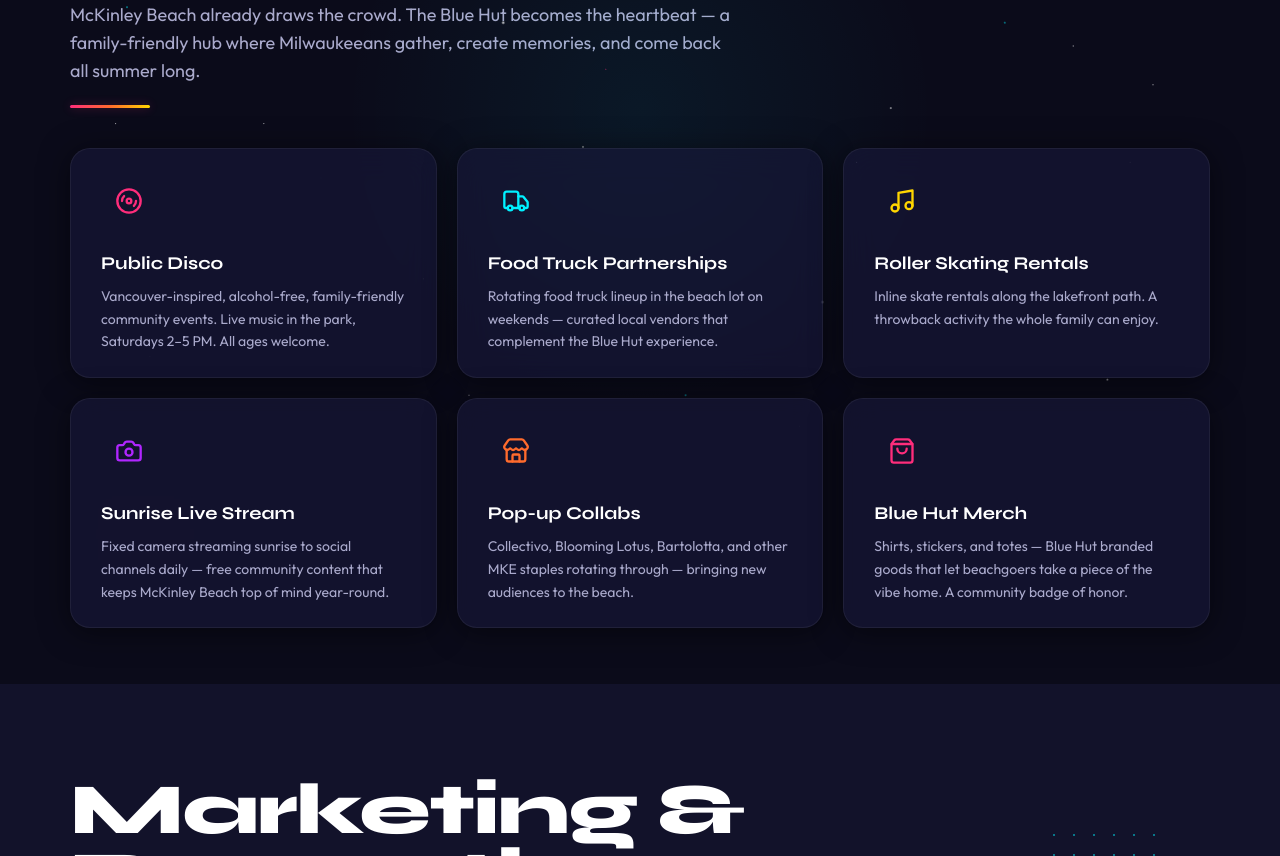
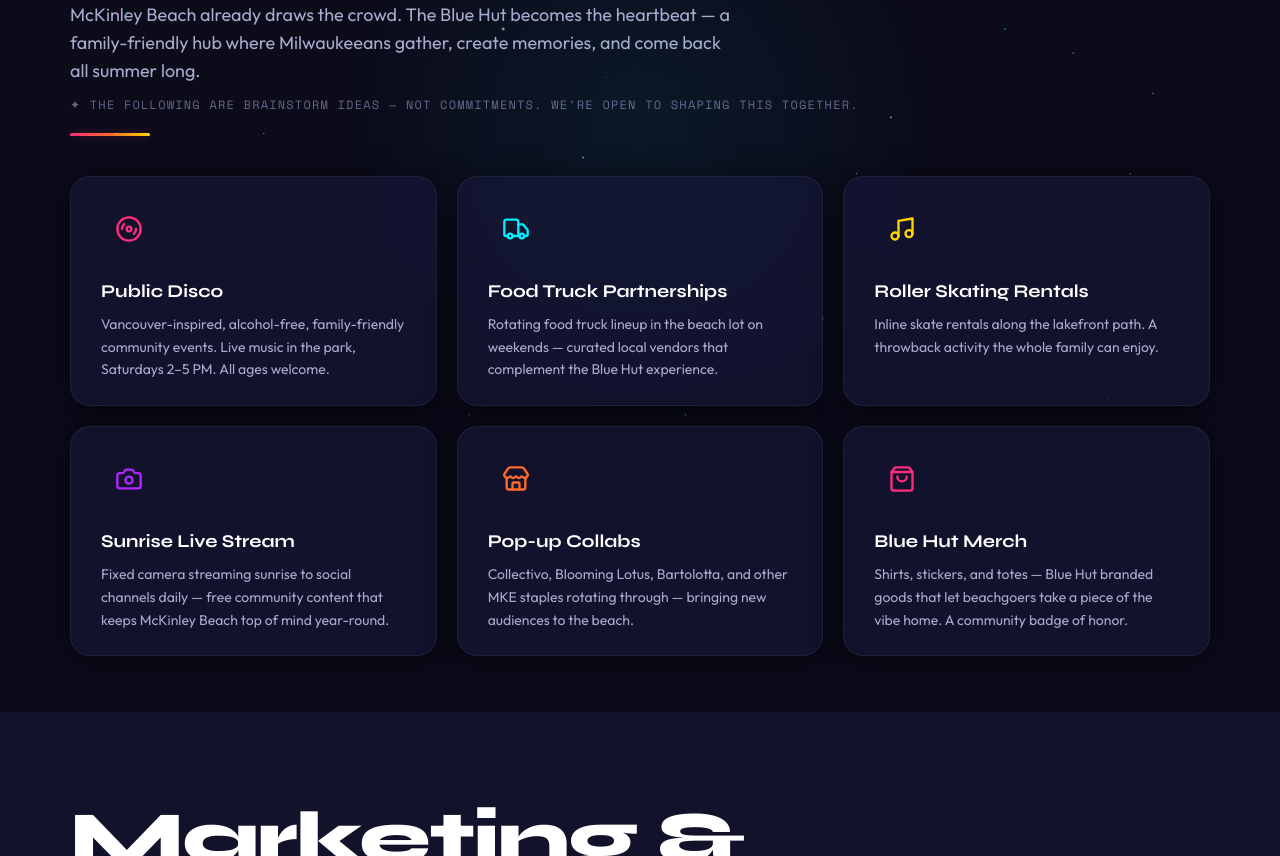
Before and after one commit to NSL-NAD/blue-hut, a Next.js app: page / in a window 1280 px wide. Shown: the part 3529-4385 px from the top of the page. Built offline with nearby package versions, Linux system fonts and the light colour scheme.

Commit message:
feat(community): add brainstorm disclaimer to section subheader

```diff
--- a/components/sections/CommunityBuilding.tsx
+++ b/components/sections/CommunityBuilding.tsx
@@ -82,6 +82,12 @@
           a family-friendly hub where Milwaukeeans gather, create memories, and come
           back all summer long.
         </p>
+        <p
+          className="font-mono text-xs uppercase tracking-widest mt-3"
+          style={{ color: 'var(--text-dim)' }}
+        >
+          ✦ The following are brainstorm ideas — not commitments. We&rsquo;re open to shaping this together.
+        </p>
         <div className="neon-stripe w-20 mt-5" />
       </motion.div>
 
```
